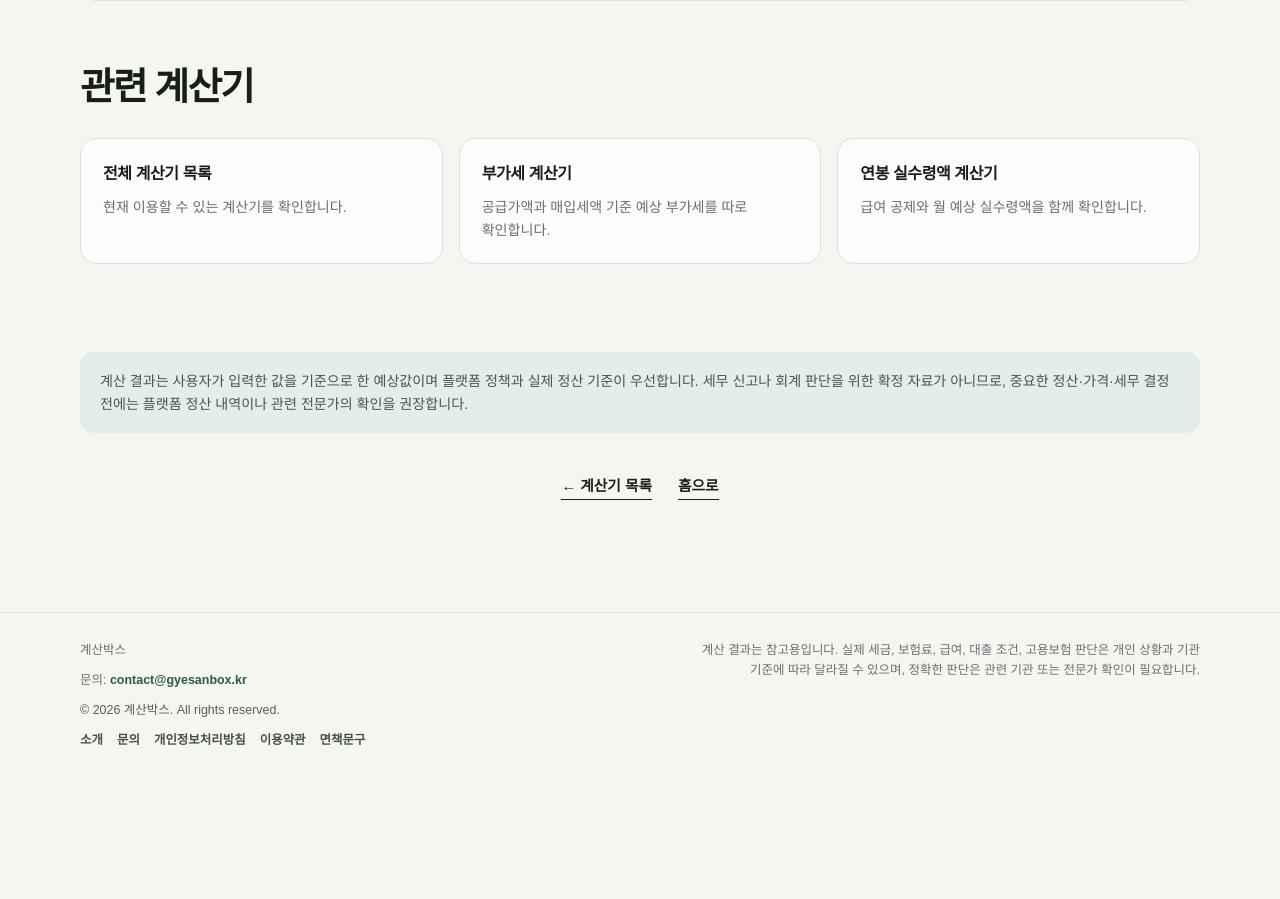
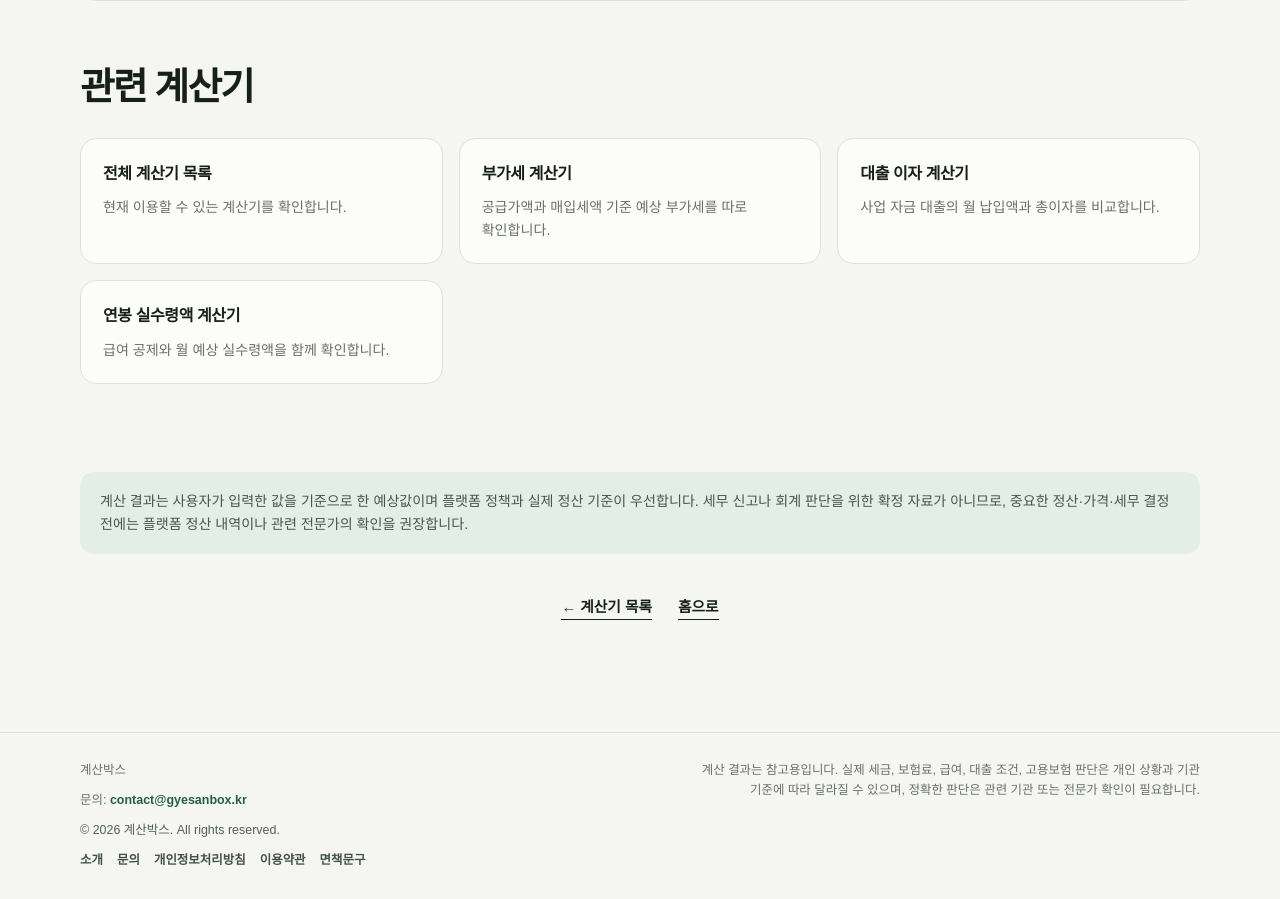
Before and after one commit to JulGi-Park/integrated-calculator, a Next.js app: page /calculators/seller-margin in a window 1280 px wide. Shown: the part 5220-6119 px from the top of the page. Before the commit the page ends 5999 px from the top, so only its background shows below. Built offline with nearby package versions, Linux system fonts and the light colour scheme.

Commit message:
fix: register vat profit route in readiness checks

```diff
--- a/components/calculators/SellerMarginContent.tsx
+++ b/components/calculators/SellerMarginContent.tsx
@@ -244,6 +244,13 @@ export function SellerMarginContent() {
           </a>
           <a
             className={`${styles.relatedCard} ${styles.relatedLink}`}
+            href="/calculators/loan/"
+          >
+            <h3>대출 이자 계산기</h3>
+            <p>사업 자금 대출의 월 납입액과 총이자를 비교합니다.</p>
+          </a>
+          <a
+            className={`${styles.relatedCard} ${styles.relatedLink}`}
             href="/calculators/salary/"
           >
             <h3>연봉 실수령액 계산기</h3>
```
Also changed, not shown: 1 other file (tests, documents, lock files or other folders).
